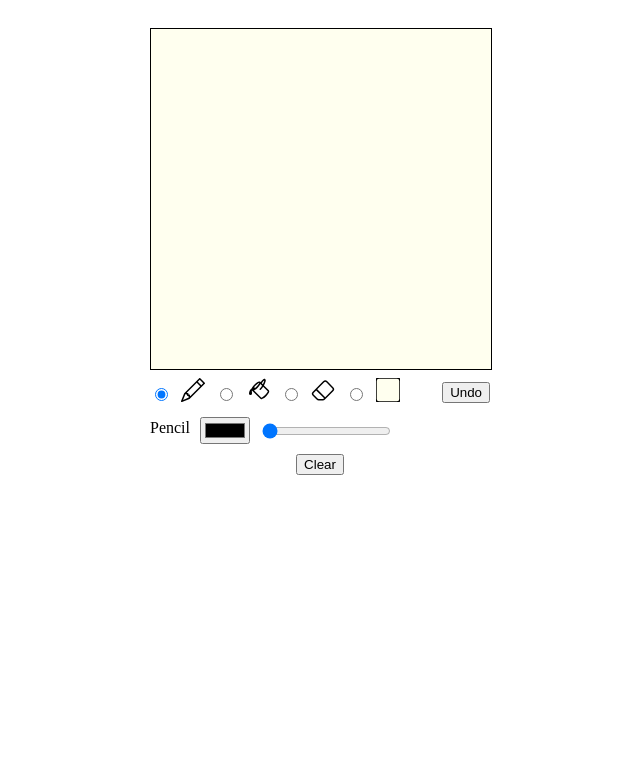
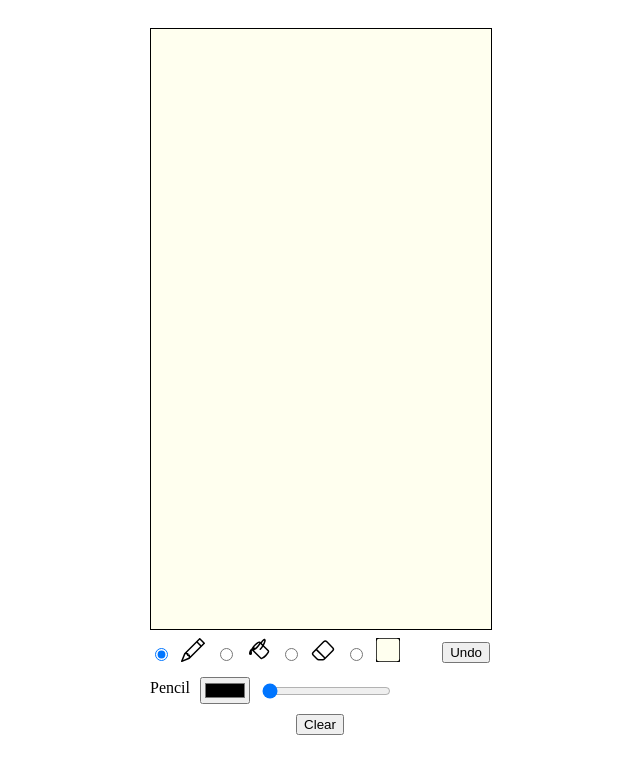
Before and after one commit to takatama/mini-draw, a website built with Vite: page index.html in a window 1280 px wide. Shown: the whole page, without its empty margins (320-960 px from the left). Built offline with nearby package versions, Linux system fonts and the light colour scheme.

Commit message:
Refactor MiniDraw.init to accept options for dynamic canvas size

```diff
--- a/index.html
+++ b/index.html
@@ -12,7 +12,7 @@
       if (import.meta.env?.DEV) {
         import("./src/main.js").then((module) => {
           const MiniDraw = module.default;
-          MiniDraw.init("app");
+          MiniDraw.init("app", { canvasHeight: 600 });
         });
       } else {
         const script = document.createElement("script");
--- a/src/main.js
+++ b/src/main.js
@@ -8,16 +8,22 @@ const DEFAULT_PENCIL_COLOR = "#000000";
 const DEFAULT_BG_COLOR = "#FFFFEF";
 const DEFAULT_THICKNESS = 1;
 const DEFAULT_ERASER_SIZE = 20;
+const DEFAULT_CANVAS_WIDTH = 340;
+const DEFAULT_CANVAS_HEIGHT = 340;
 
 const MiniDraw = (function () {
-  function init(containerId) {
+  function init(containerId, options = {}) {
     const container = document.getElementById(containerId);
     if (!container) {
       console.error(`Container with id ${containerId} not found`);
       return;
     }
+    const {
+      canvasWidth = DEFAULT_CANVAS_WIDTH,
+      canvasHeight = DEFAULT_CANVAS_HEIGHT,
+    } = options;
 
-    injectTemplate(container);
+    injectTemplate(container, canvasWidth, canvasHeight);
     const components = createComponents(container);
     const state = createState({
       components,
@@ -32,10 +38,17 @@ const MiniDraw = (function () {
     state.clearCanvas();
   }
 
-  function injectTemplate(container) {
-    container.innerHTML = template;
+  function injectTemplate(container, canvasWidth, canvasHeight) {
+    const finalTemplate = template
+      .replace(/{{canvasWidth}}/g, canvasWidth)
+      .replace(/{{canvasHeight}}/g, canvasHeight);
+    container.innerHTML = finalTemplate;
+
+    const finalStyle = style
+      .replace(/{{canvasWidth}}/g, canvasWidth)
+      .replace(/{{canvasHeight}}/g, canvasHeight);
     const styleElement = document.createElement("style");
-    styleElement.textContent = style;
+    styleElement.textContent = finalStyle;
     document.head.appendChild(styleElement);
   }
 
--- a/src/style.css
+++ b/src/style.css
@@ -11,8 +11,8 @@
 
 .md-canvas-container {
   position: relative;
-  width: 340px;
-  height: 340px;
+  width: {{canvasWidth}}px;
+  height: {{canvasHeight}}px;
   display: flex;
   justify-content: center;
   align-items: center;
@@ -42,7 +42,7 @@
   display: flex;
   justify-content: space-between;
   align-items: center;
-  max-width: 340px;
+  max-width: {{canvasWidth}}px;
   width: 100%;
 }
 
@@ -67,7 +67,7 @@
 }
 
 .md-container img {
-  max-width: 340px;
+  max-width: {{canvasWidth}}px;
 }
 
 .md-container svg {
--- a/src/template.html
+++ b/src/template.html
@@ -1,7 +1,15 @@
 <div class="md-container">
   <div class="md-canvas-container">
-    <canvas id="md-bg-canvas" width="340" height="340"></canvas>
-    <canvas id="md-fg-canvas" width="340" height="340"></canvas>
+    <canvas
+      id="md-bg-canvas"
+      width="{{canvasWidth}}"
+      height="{{canvasHeight}}"
+    ></canvas>
+    <canvas
+      id="md-fg-canvas"
+      width="{{canvasWidth}}"
+      height="{{canvasHeight}}"
+    ></canvas>
     <div id="md-spinner" class="md-spinner"></div>
   </div>
   <div class="md-toolbar">
```
